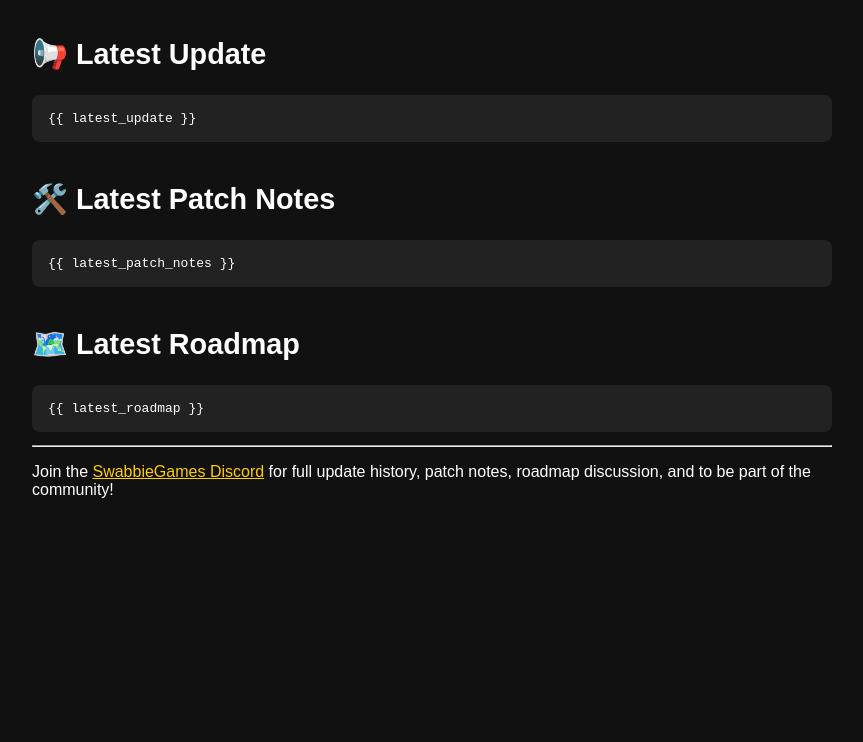
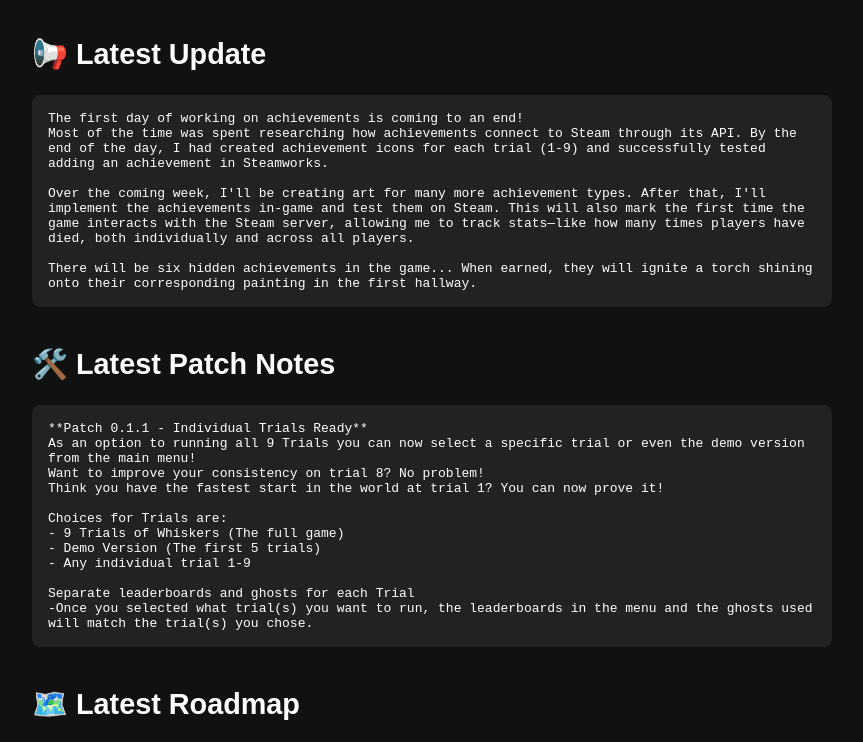
Before and after one commit to SwabbieGames/swabbiegames.github.io, a plain HTML site: page index.html in a window 1280 px wide. Shown: the part 729-1471 px from the top of the page, without its empty margins (208-1071 px from the left). Before the commit the page ends 1284 px from the top, so only its background shows below. Drawn offline with Linux system fonts and the light colour scheme.

Commit message:
Update Discord posts and refresh website

```diff
--- a/index.html
+++ b/index.html
@@ -75,13 +75,62 @@
     <h1>🐾 9 Trials of Whiskers</h1>
 
     <h2>📢 Latest Update</h2>
-    <pre>{{ latest_update }}</pre>
+    <pre>The first day of working on achievements is coming to an end!
+Most of the time was spent researching how achievements connect to Steam through its API. By the end of the day, I had created achievement icons for each trial (1-9) and successfully tested adding an achievement in Steamworks.
+
+Over the coming week, I'll be creating art for many more achievement types. After that, I'll implement the achievements in-game and test them on Steam. This will also mark the first time the game interacts with the Steam server, allowing me to track stats—like how many times players have died, both individually and across all players.
+
+There will be six hidden achievements in the game... When earned, they will ignite a torch shining onto their corresponding painting in the first hallway.</pre>
 
     <h2>🛠️ Latest Patch Notes</h2>
-    <pre>{{ latest_patch_notes }}</pre>
+    <pre>**Patch 0.1.1 - Individual Trials Ready**
+As an option to running all 9 Trials you can now select a specific trial or even the demo version from the main menu!
+Want to improve your consistency on trial 8? No problem!
+Think you have the fastest start in the world at trial 1? You can now prove it!
+
+Choices for Trials are:
+- 9 Trials of Whiskers (The full game)
+- Demo Version (The first 5 trials)
+- Any individual trial 1-9
+
+Separate leaderboards and ghosts for each Trial
+-Once you selected what trial(s) you want to run, the leaderboards in the menu and the ghosts used will match the trial(s) you chose.</pre>
 
     <h2>🗺️ Latest Roadmap</h2>
-    <pre>{{ latest_roadmap }}</pre>
+    <pre>**By March 21, 2025:**
+- Steam page finalized – Includes screenshots, descriptions, and trailer.
+- Achievement & menu art updated – Temporary AI art will be replaced with edited in-game screenshots.
+- Submit test build to Steam – First round of testing before demo launch.
+
+**April 2025:**
+🚀 Demo Release, Steam Wishlist & Marketing
+- The demo will be released as soon as possible. The earliest possible release date is 14 days after the demo game gets approved.
+- Trailers, gameplay videos, and social media content (YouTube, TikTok, Twitter, etc.) will follow to drive wishlists and community growth.
+- Consistent short-form content (clips, dev logs, challenges) will be posted to create further growth.
+
+🐞 Post-Demo Updates & Bug Fixes
+- If many people play the demo, I expect new bugs and feature requests to emerge.
+- I will allocate time to fix and improve the game based on feedback.
+
+🐾 Character Animations
+- New animations will be implemented such as the cat jumping, washing itself and sleeping.
+
+🎮 Controller support
+- I currently do not have a controller but will purchase one to ensure full support and proper testing.
+
+🖥 System requirements testing
+- I will explore virtual machines and performance benchmarks to determine recommended and minimum system requirements for 9 Trials of Whiskers.
+
+🏅 Achievements for Steam
+- Built in achievements in the game will be linked with Steam achievements.
+
+**Further Planned Content:**
+🏆 God Gamer Challenge & Hall of Fame
+- After the full game launch, I will announce a speedrunning challenge.
+- Players who beat the game under X seconds and submit video proof (via YouTube, stream, or Speedrun.com) will earn an in-game statue with their name in the Hall of Fame.
+
+🎗 Kickstarter & Hall of Legends
+- If I run a Kickstarter or Indiegogo, a reward tier will include an in-game statue with a short personalized message in the Hall of Legends. (The Hall of Legends will be a separate area from the Hall of Fame.)</pre>
 
     <hr />
     <p>
```
